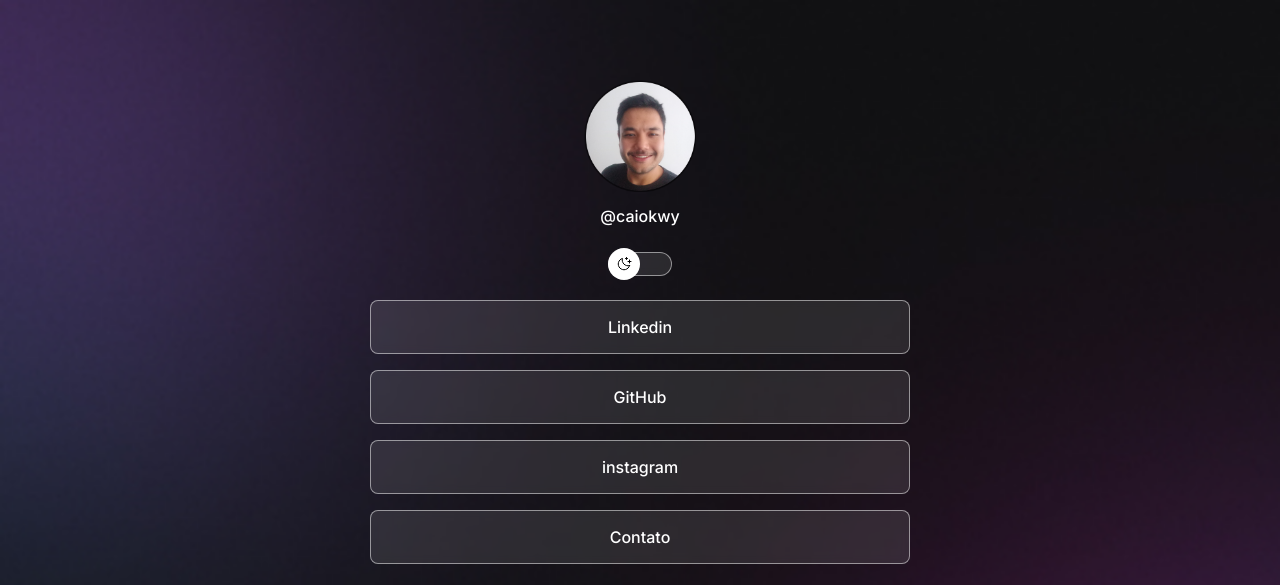
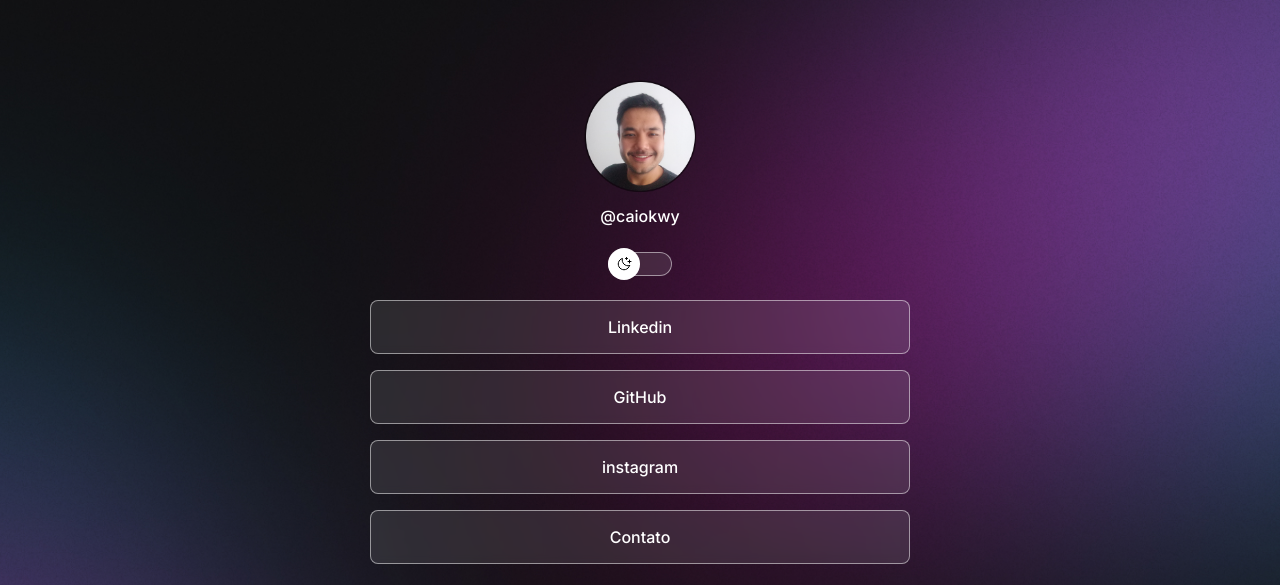
Before and after one commit to CaioKWY/DevLinks-Rocketseat, a plain HTML site: page index.html in a window 1280 px wide. Shown: the top 585 px of the page. Drawn offline with nearby package versions, Linux system fonts and the light colour scheme.

Commit message:
Troca de fundo conforme resolução

```diff
--- a/style.css
+++ b/style.css
@@ -33,11 +33,13 @@
   background: color image repeat position/size;  short hand
   */
   background: var(--bg-url) no-repeat top center/cover;
+  height: 100vh;
 }
 
 body * {
   font-family: 'Inter', sans-serif;
   color: var(--text-color);
+
 
 }
 
@@ -180,3 +182,12 @@
     text-decoration: none;
     padding: 16px 0;
   }
+
+  @media (min-width:700px){
+    :root {
+      --bg-url: url(./assets/bg-full.jpg)
+    }
+    .light {
+      --bg-url: url(./assets/bg-full-light.jpg)
+    }
+  }
```
Also changed, not shown: assets/bg-full-light.jpg (added), assets/bg-full.jpg (added).
